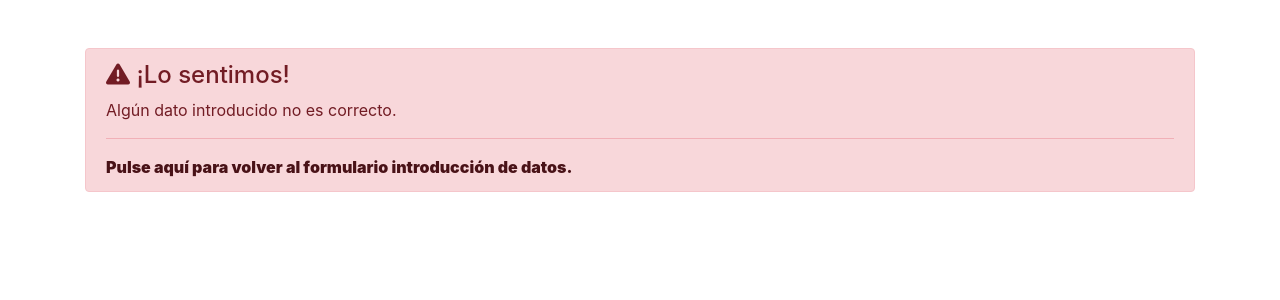
After one commit to vcbeltran/CTC, a PHP site: page /reloguin.php in a window 1280 px wide. The commit adds this page. Shown: the top 300 px of the page. Run offline with PHP 8.4, Linux system fonts and the light colour scheme; some libraries are stand-ins or nearby versions.

Commit message:
Añadiendo pantalla error login Redirección en admin

```diff
--- a/adminLogin.php
+++ b/adminLogin.php
@@ -78,6 +78,6 @@ if (isset($mail) && isset($pass)){
 
 
     } else {
-        echo "Login no ok";
+       header("location:reloguin.php");
     }
  }
--- /dev/null
+++ b/reloguin.php
@@ -0,0 +1,26 @@
+<!DOCTYPE html>
+<!--
+To change this license header, choose License Headers in Project Properties.
+To change this template file, choose Tools | Templates
+and open the template in the editor.
+-->
+<html>
+    <head>
+        <meta charset="UTF-8">
+        <?php include ('includes/include.php'); ?>
+        <title>Vuelva a loguearse</title>
+    </head>
+    <body>
+        <?php
+        // clase para dar aviso de error
+        ?>
+        <div class="container mt-5">
+            <div class="alert alert-danger" role="alert">
+                <h4 class="alert-heading"><i class="fas fa-exclamation-triangle"></i> ¡Lo sentimos!</h4>
+                <p> Algún dato introducido no es correcto.</p>
+                <hr>
+                <p class="mb-0"> <a class="alert-link" href="formularioLogin.php"><strong>Pulse aquí para volver al formulario introducción de datos.</strong></a></p>
+            </div>
+        </div>
+    </body>
+</html>
```
